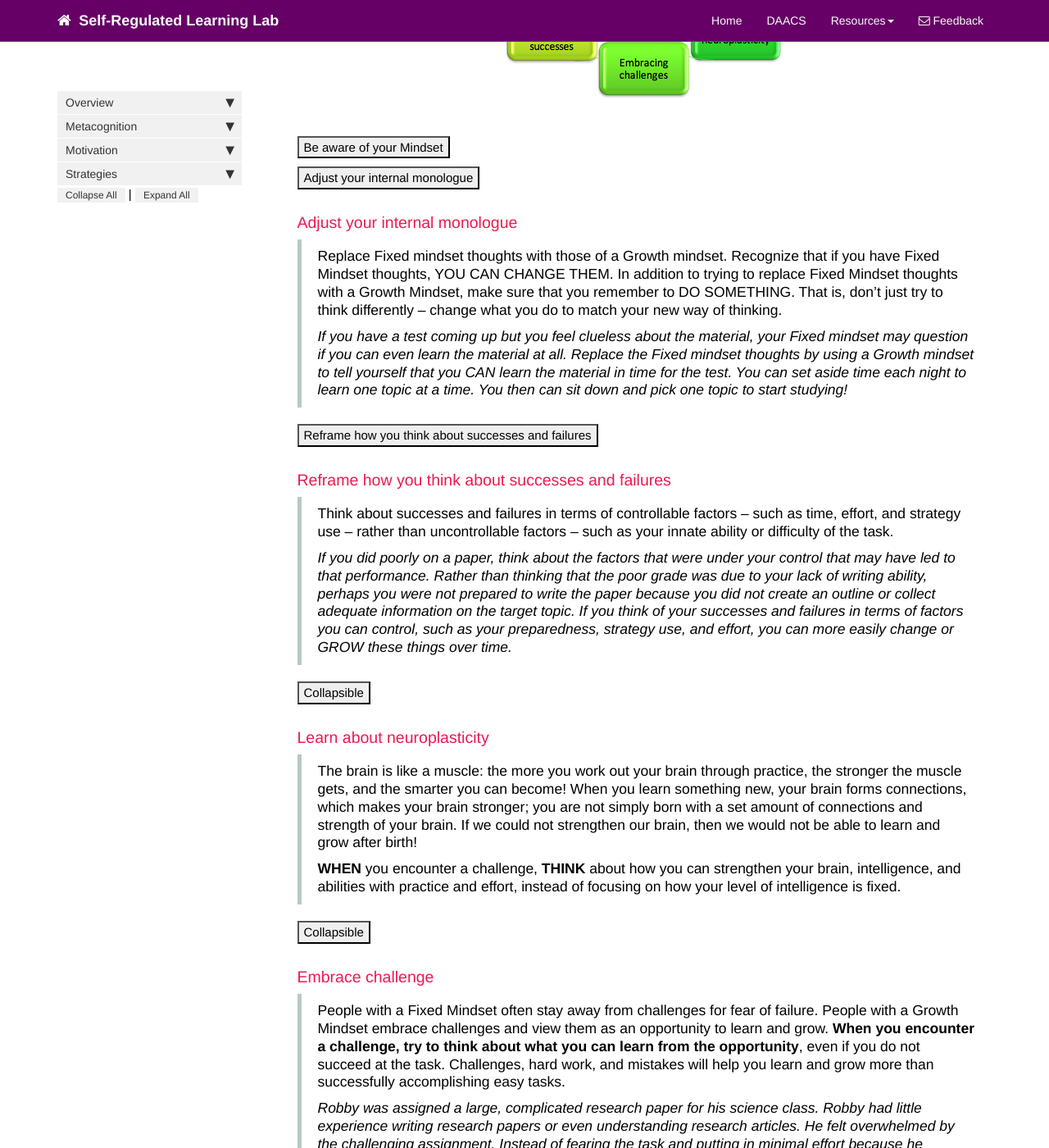
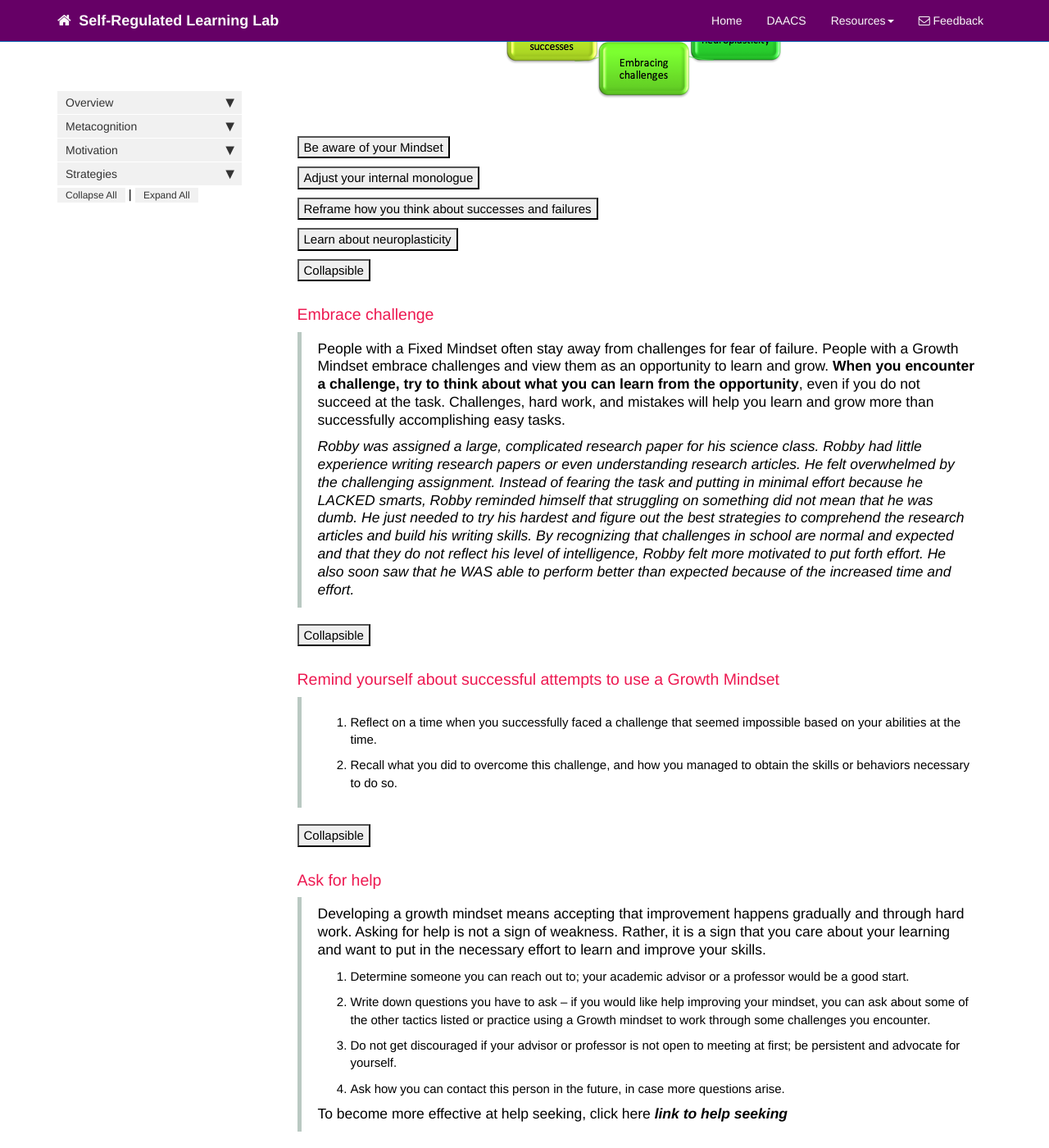
Before and after one commit to dfranklin02/SRL, a Jekyll site: the page built from docs/pages/motivation/mindset_recommendations.md, in a window 1280 px wide and 1400 px high, scrolled down 559 px. Shown: the whole window at 82% size. Built offline with Jekyll 4.4.1, drawn with Linux system fonts in a browser that asks for light colours; nearby versions of some CDN libraries; comment, search, counter and statistics services are not loaded.

Commit message:
Update mindset_recommendations.md

```diff
--- a/docs/pages/motivation/mindset_recommendations.md
+++ b/docs/pages/motivation/mindset_recommendations.md
@@ -29,6 +29,7 @@ Try to pay attention to how you talk to yourself about your schoolwork. It is im
 <i>When you encounter a difficult task or do not do as well on an assignment as you had hoped, pay attention to whether you exhibit Fixed mindset thoughts like, “I am not smart enough to write this essay” or “I bet everyone else in the class is more capable than me”, or whether you have thoughts that reflect a Growth mindset, “I can write this essay if I use a better strategy or make an outline first” and “I can do better if I just put in more time and effort.”</i>
 </div>
 
+
 <button data-toggle="collapse" data-target="#adjust">Adjust your internal monologue</button>
 
 <div id="adjust" class="collapse">
@@ -39,13 +40,6 @@ Replace Fixed mindset thoughts with those of a Growth mindset. Recognize that if
 </div>
 
 
-
-### Adjust your internal monologue
-
-> Replace Fixed mindset thoughts with those of a Growth mindset. Recognize that if you have Fixed Mindset thoughts, YOU CAN CHANGE THEM. In addition to trying to replace Fixed Mindset thoughts with a Growth Mindset, make sure that you remember to DO SOMETHING. That is, don’t just try to think differently – change what you do to match your new way of thinking.
->
-> *If you have a test coming up but you feel clueless about the material, your Fixed mindset may question if you can even learn the material at all. Replace the Fixed mindset thoughts by using a Growth mindset to tell yourself that you CAN learn the material in time for the test. You can set aside time each night to learn one topic at a time. You then can sit down and pick one topic to start studying!*
-
 <button data-toggle="collapse" data-target="#Reframe">Reframe how you think about successes and failures</button>
 
 <div id="Reframe" class="collapse">
@@ -55,23 +49,16 @@ Think about successes and failures in terms of controllable factors – such as
 <i>If you did poorly on a paper, think about the factors that were under your control that may have led to that performance. Rather than thinking that the poor grade was due to your lack of writing ability, perhaps you were not prepared to write the paper because you did not create an outline or collect adequate information on the target topic. If you think of your successes and failures in terms of factors you can control, such as your preparedness, strategy use, and effort, you can more easily change or GROW these things over time.</i>
 </div>
 
-### Reframe how you think about successes and failures
 
-> Think about successes and failures in terms of controllable factors – such as time, effort, and strategy use – rather than uncontrollable factors – such as your innate ability or difficulty of the task.
->
-> *If you did poorly on a paper, think about the factors that were under your control that may have led to that performance. Rather than thinking that the poor grade was due to your lack of writing ability, perhaps you were not prepared to write the paper because you did not create an outline or collect adequate information on the target topic. If you think of your successes and failures in terms of factors you can control, such as your preparedness, strategy use, and effort, you can more easily change or GROW these things over time.*
+<button data-toggle="collapse" data-target="#neuroplasticity">Learn about neuroplasticity</button>
 
-<button data-toggle="collapse" data-target="#demo1">Collapsible</button>
-
-<div id="demo1" class="collapse">
-Blub blub blu....
+<div id="neuroplasticity" class="collapse">
+The brain is like a muscle: the more you work out your brain through practice, the stronger the muscle gets, and the smarter you can become! When you learn something new, your brain forms connections, which makes your brain stronger; you are not simply born with a set amount of connections and strength of your brain. If we could not strengthen our brain, then we would not be able to learn and grow after birth!
+<br>
+<br>
+<b>WHEN</b> you encounter a challenge, <b>THINK</b> about how you can strengthen your brain, intelligence, and abilities with practice and effort, instead of focusing on how your level of intelligence is fixed.
 </div>
 
-### Learn about neuroplasticity
-
-> The brain is like a muscle: the more you work out your brain through practice, the stronger the muscle gets, and the smarter you can become! When you learn something new, your brain forms connections, which makes your brain stronger; you are not simply born with a set amount of connections and strength of your brain. If we could not strengthen our brain, then we would not be able to learn and grow after birth!
->
-> **WHEN** you encounter a challenge, **THINK** about how you can strengthen your brain, intelligence, and abilities with practice and effort, instead of focusing on how your level of intelligence is fixed.
 
 <button data-toggle="collapse" data-target="#demo1">Collapsible</button>
 
```
